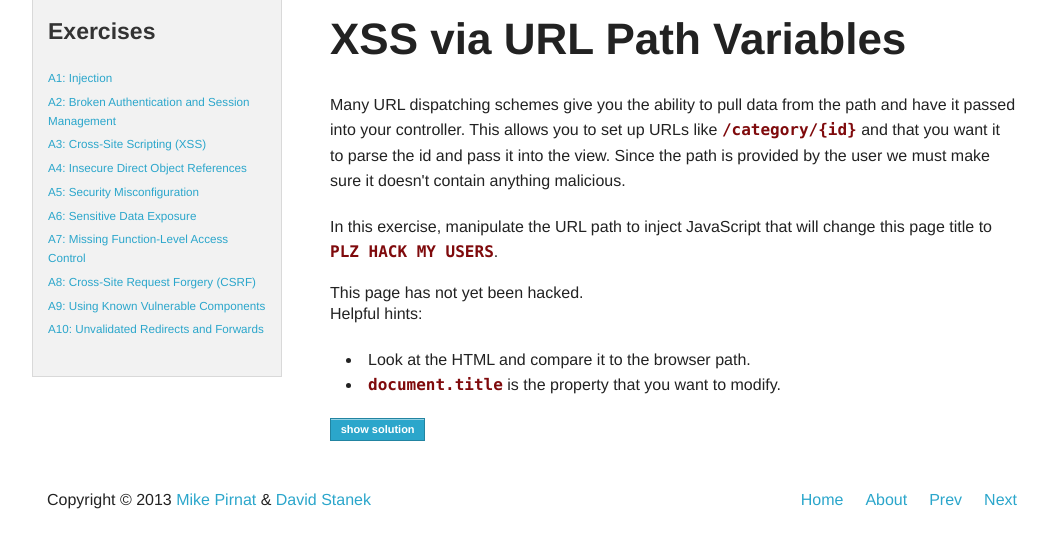
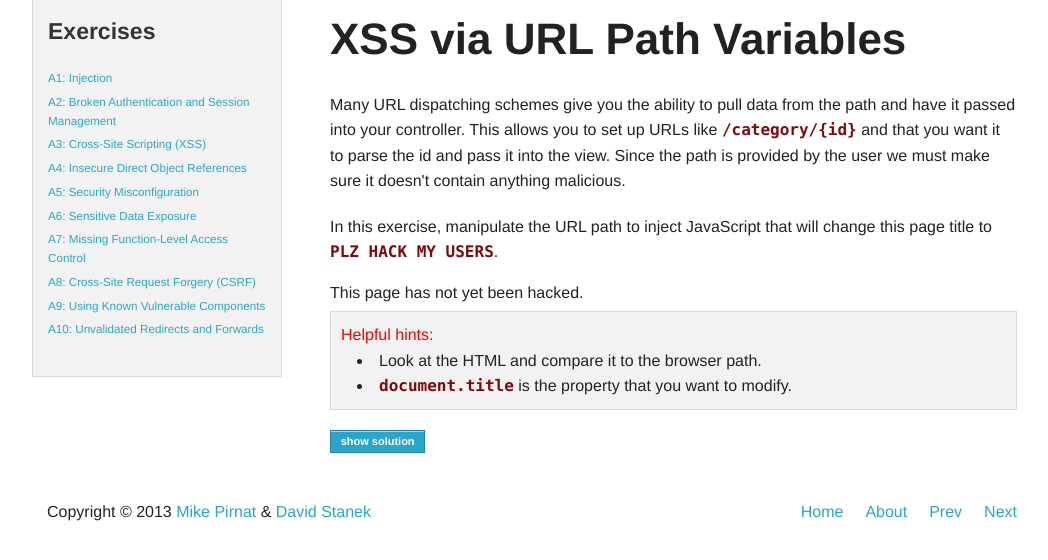
Before and after one commit to mpirnat/lets-be-bad-guys, a Django app: page /cross-site-scripting/path-matching/1 in a window 1280 px wide. Shown: the part 120-680 px from the top of the page, without its empty margins (108-1156 px from the left). Run offline with Django 3.2, Linux system fonts and the light colour scheme.

Commit message:
Fixed the hint to actually be a hints panel.

```diff
--- a/badguys_project/templates/vulnerable/xss/path.html
+++ b/badguys_project/templates/vulnerable/xss/path.html
@@ -35,11 +35,13 @@ JavaScript that will change this page title to <code>PLZ HACK MY USERS</code>.</
 
 <div id="result"></div>
 
-<p>Helpful hints:</p>
-<ul>
-    <li>Look at the HTML and compare it to the browser path.</li>
-    <li><code>document.title</code> is the property that you want to modify.</li>
-</ul>
+<div class="hints panel">
+    <p>Helpful hints:</p>
+    <ul>
+        <li>Look at the HTML and compare it to the browser path.</li>
+        <li><code>document.title</code> is the property that you want to modify.</li>
+    </ul>
+</div>
 {% if path != "your-path-here" %}
     <a class="tiny button" id="show_solution">show solution</a>
 {% endif %}
```
